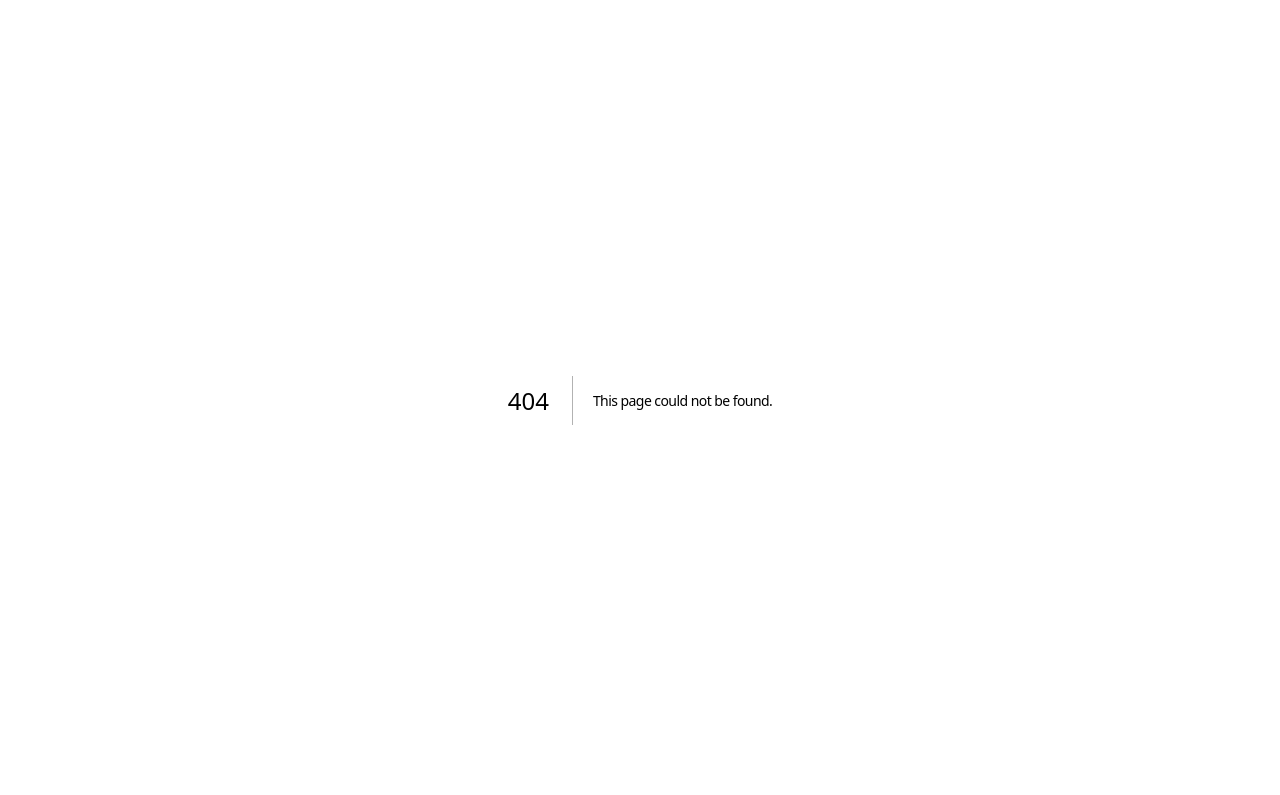
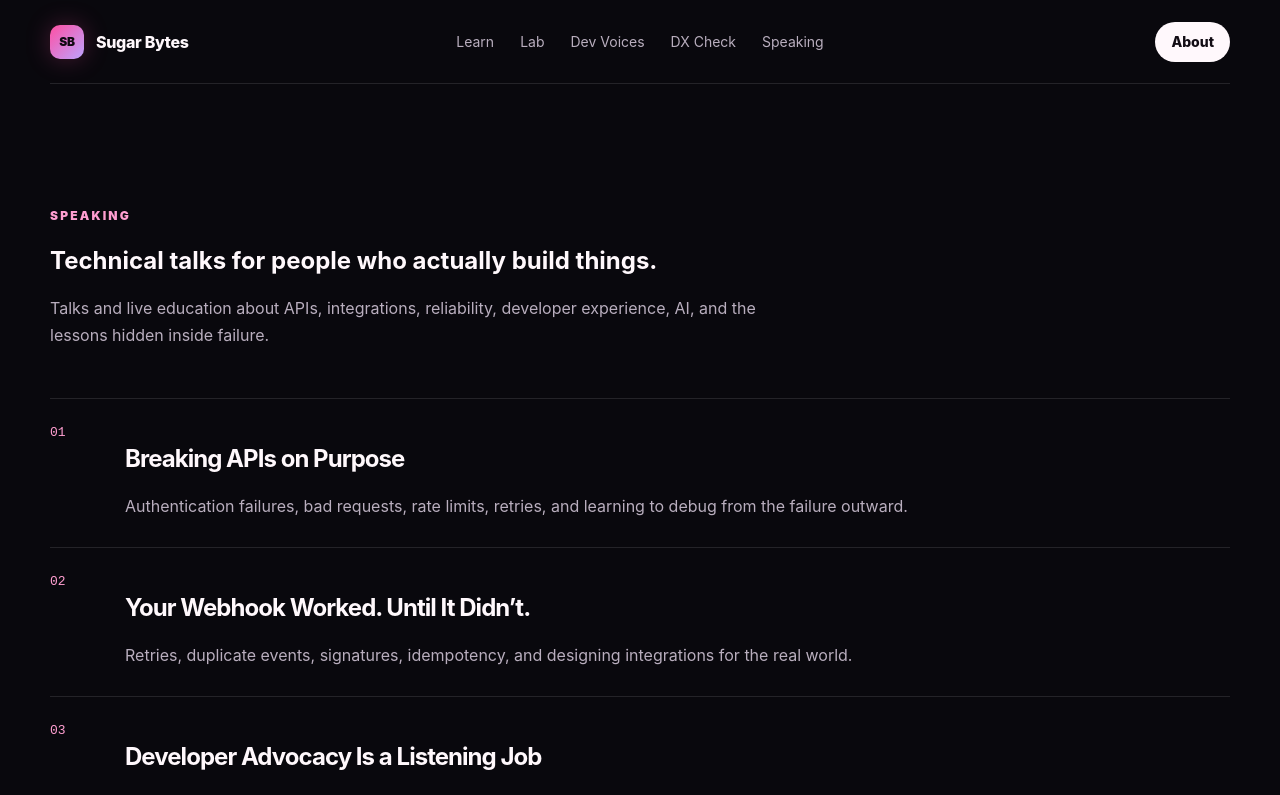
Before and after one commit to KatrinaFinney/sugar-bytes, a Next.js app: page /speaking in a window 1280 px wide. Before the commit this address had no page. Shown: the top 795 px of the page. Built offline with nearby package versions, Linux system fonts and the light colour scheme.

Commit message:
Add Speaking page

```diff
--- /dev/null
+++ b/app/speaking/page.tsx
@@ -0,0 +1,15 @@
+export default function SpeakingPage() {
+  const talks = [
+    { title: "Breaking APIs on Purpose", copy: "Authentication failures, bad requests, rate limits, retries, and learning to debug from the failure outward." },
+    { title: "Your Webhook Worked. Until It Didn’t.", copy: "Retries, duplicate events, signatures, idempotency, and designing integrations for the real world." },
+    { title: "Developer Advocacy Is a Listening Job", copy: "Why great DevRel moves developer insight back into product, not just product messages out to developers." },
+  ];
+  return (
+    <main>
+      <header className="site-header"><a className="brand" href="/"><span className="brand-mark">SB</span><span>Sugar Bytes</span></a><nav className="nav"><a href="/learn">Learn</a><a href="/lab">Lab</a><a href="/dev-voices">Dev Voices</a><a href="/dx-check">DX Check</a><a href="/speaking">Speaking</a></nav><a className="button button-small" href="/about">About</a></header>
+      <section className="section"><div className="section-heading"><p className="kicker">SPEAKING</p><h1>Technical talks for people who actually build things.</h1><p>Talks and live education about APIs, integrations, reliability, developer experience, AI, and the lessons hidden inside failure.</p></div><div className="talk-list">{talks.map((talk, index) => <article key={talk.title}><span>0{index + 1}</span><div><h2>{talk.title}</h2><p>{talk.copy}</p></div></article>)}</div></section>
+      <section className="section community-section"><div className="community-card"><p className="kicker">CURRENT GOAL</p><h2>Take Sugar Bytes to the stage.</h2><p>The first target is a local developer meetup talk, with PyATL as an immediate speaking opportunity and future talks expanding into API, DevRel, and developer-tool communities.</p><div className="tag-row"><span>Meetups</span><span>Webinars</span><span>Workshops</span><span>Conferences</span></div></div></section>
+      <footer><div className="brand"><span className="brand-mark">SB</span><span>Sugar Bytes</span></div><p>Build better. Understand deeper.</p><p>© 2026 Sugar Bytes</p></footer>
+    </main>
+  );
+}
```
